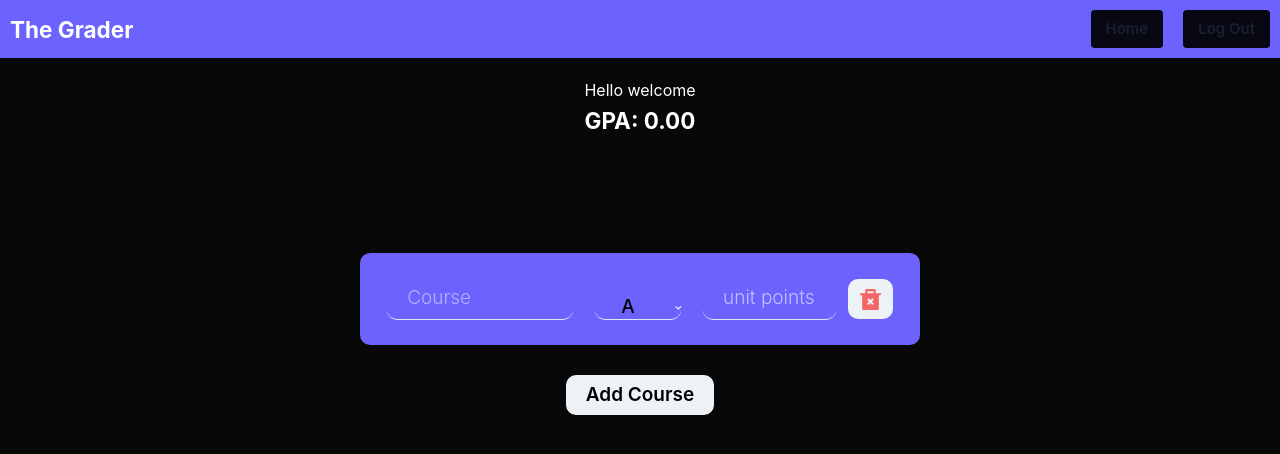
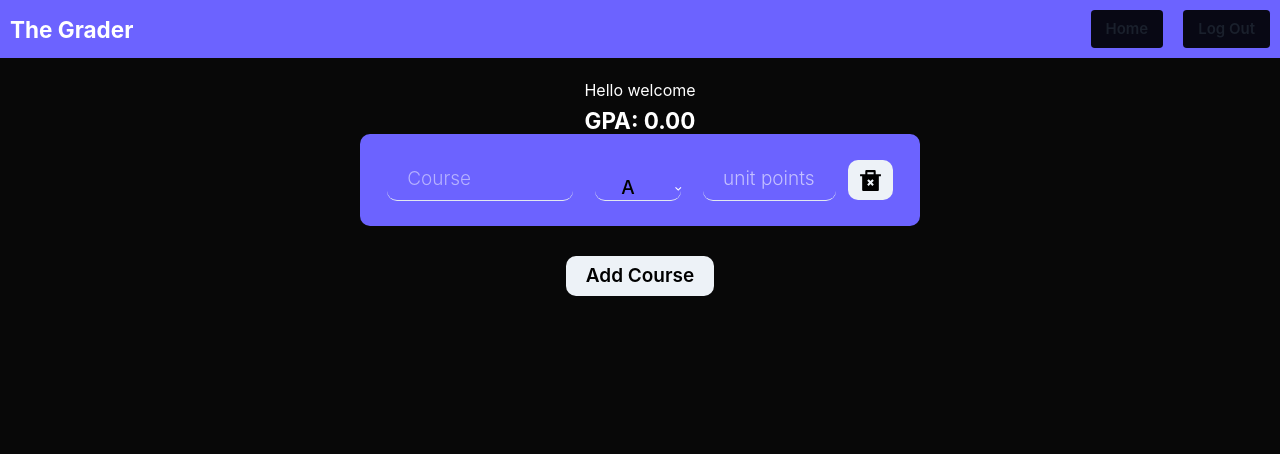
Before and after one commit to codacdanny/grader, a React (Create React App) app: page /semester in a window 1280 px wide. Shown: the top 454 px of the page. Built offline with nearby package versions, Linux system fonts and the light colour scheme; no server answers.

Commit message:
added delete and add functionalities

```diff
--- a/src/App.js
+++ b/src/App.js
@@ -10,11 +10,13 @@ import ResetPassword from './components/ResetPassword';
 import Semester from './components/Semester';
 //import HomePage from './components/HomePage';
 import theme from './theme';
+import StateHandler from './context/StateHandler';
 
 function App() {
   return (
     <ChakraProvider theme={theme}>
       <UserAuthProvider>
+        <StateHandler>
           <Box mx="auto" overflowX="hidden">
             <Box>
               <Routes>
@@ -36,6 +38,7 @@ function App() {
               </Routes>
             </Box>
           </Box>
+        </StateHandler>
       </UserAuthProvider>
     </ChakraProvider>
   );
--- /dev/null
+++ b/src/components/Courses.js
@@ -0,0 +1,101 @@
+import { Box, Button, Input, Select } from '@chakra-ui/react';
+import React from 'react';
+import { RiDeleteBin2Fill } from 'react-icons/ri';
+import { useHandler } from '../context/StateHandler';
+
+const Courses = ({ course }) => {
+  const { handleDeleteCourse } = useHandler();
+
+  return (
+    <Box
+      bgColor="#6c63ff"
+      display="flex"
+      alignItems="center"
+      justifyContent="space-evenly"
+      w="70%"
+      p="1.5rem"
+      mb="3rem"
+      borderRadius="1rem"
+    >
+      <Input
+        type="text"
+        placeholder="Course"
+        variant="flushed"
+        p="2rem"
+        fontSize="1.9rem"
+        borderRadius="1rem"
+        textColor="white"
+        width="35%"
+        _placeholder={{
+          opacity: '0.5',
+          color: 'white',
+          fontWeight: '300',
+        }}
+      />
+      <Select
+        placeholder=""
+        borderRadius="1rem"
+        textColor="black"
+        fontWeight="medium"
+        textAlign="center"
+        width="20%"
+        mt="1.7rem"
+        p="1rem"
+        fontSize="1.9rem"
+        variant="flushed"
+      >
+        <option value="A" bg="green">
+          A
+        </option>
+        <option value="B">B</option>
+        <option value="C">C</option>
+        <option value="D">D</option>
+        <option value="E">E</option>
+        <option value="F">F</option>
+      </Select>
+
+      {/* <select>
+            <option value="A">A</option>
+            <option value="B">B</option>
+            <option value="C">C</option>
+            <option value="D">D</option>
+            <option value="E">E</option>
+            <option value="F">F</option>
+          </select> */}
+
+      <Input
+        type="number"
+        placeholder="unit points"
+        variant="flushed"
+        p="2rem"
+        fontSize="1.9rem"
+        borderRadius="1rem"
+        textColor="white"
+        width="25%"
+        _placeholder={{
+          opacity: '0.6',
+          color: 'white',
+          fontWeight: '300',
+        }}
+      />
+      <Button
+        fontSize="2.5rem"
+        py="2rem"
+        color="black"
+        borderRadius="1rem"
+        aria-label="delete item"
+        onClick={() => handleDeleteCourse(course.id)}
+        _hover={{
+          color: 'red.400',
+        }}
+        _active={{
+          color: 'red.400',
+        }}
+      >
+        <RiDeleteBin2Fill />
+      </Button>
+    </Box>
+  );
+};
+
+export default Courses;
--- a/src/components/Semester.js
+++ b/src/components/Semester.js
@@ -1,21 +1,15 @@
 import React from 'react';
-import {
-  Box,
-  Button,
-  Flex,
-  Heading,
-  Input,
-  Select,
-  Text,
-} from '@chakra-ui/react';
-import { RiDeleteBin2Fill } from 'react-icons/ri';
+import { Box, Button, Flex, Heading, Text } from '@chakra-ui/react';
 import { Link, useNavigate } from 'react-router-dom';
 import { useAuth } from '../context/AuthContext';
+import { useHandler } from '../context/StateHandler';
+import Courses from './Courses';
 
 const Semester = () => {
   const navigate = useNavigate();
   const { user, logOut } = useAuth();
-  console.log('navigated');
+  const { courses, addCourse } = useHandler();
+
   const handleLogout = async () => {
     try {
       await logOut();
@@ -86,96 +80,21 @@ const Semester = () => {
         display="flex"
         maxWidth="800px"
         // p="3rem"
-        height="50vh"
+        height="100%"
         alignItems="center"
         justifyContent="center"
         flexDirection="column"
       >
-        <Box
-          bgColor="#6c63ff"
-          display="flex"
-          alignItems="center"
-          justifyContent="space-evenly"
-          w="70%"
-          p="1.5rem"
-          mb="3rem"
-          borderRadius="1rem"
-        >
-          <Input
-            type="text"
-            placeholder="Course"
-            variant="flushed"
-            p="2rem"
-            fontSize="1.9rem"
-            borderRadius="1rem"
-            textColor="white"
-            width="35%"
-            _placeholder={{
-              opacity: '0.5',
-              color: 'white',
-              fontWeight: '300',
-            }}
-          />
-          <Select
-            placeholder=""
-            borderRadius="1rem"
-            textColor="black"
-            fontWeight="medium"
-            textAlign="center"
-            width="20%"
-            mt="1.7rem"
-            p="1rem"
-            fontSize="1.9rem"
-            variant="flushed"
-          >
-            <option value="A" bg="green">
-              A
-            </option>
-            <option value="B">B</option>
-            <option value="C">C</option>
-            <option value="D">D</option>
-            <option value="E">E</option>
-            <option value="F">F</option>
-          </Select>
+        {courses.map(course => (
+          <Courses course={course} key={course.id} />
+        ))}
 
-          {/* <select>
-            <option value="A">A</option>
-            <option value="B">B</option>
-            <option value="C">C</option>
-            <option value="D">D</option>
-            <option value="E">E</option>
-            <option value="F">F</option>
-          </select> */}
-
-          <Input
-            type="number"
-            placeholder="unit points"
-            variant="flushed"
-            p="2rem"
-            fontSize="1.9rem"
-            borderRadius="1rem"
-            textColor="white"
-            width="25%"
-            _placeholder={{
-              opacity: '0.6',
-              color: 'white',
-              fontWeight: '300',
-            }}
-          />
-          <Button
-            fontSize="2.5rem"
-            py="2rem"
-            color="red.400"
-            borderRadius="1rem"
-          >
-            <RiDeleteBin2Fill />
-          </Button>
-        </Box>
         <Button
           p="2rem"
           fontSize="1.9rem"
           borderRadius="1rem"
           textColor="black"
+          onClick={() => addCourse(courses.id)}
         >
           Add Course
         </Button>
--- /dev/null
+++ b/src/components/Year.js
@@ -0,0 +1,72 @@
+import { Box, Button, Flex, Input } from '@chakra-ui/react';
+import React from 'react';
+import { Link } from 'react-router-dom';
+import { RiDeleteBin2Fill } from 'react-icons/ri';
+import { useHandler } from '../context/StateHandler';
+
+const Year = ({ item }) => {
+  const { handleDelete } = useHandler();
+
+  return (
+    <Box
+      bgColor="#6c63ff"
+      display="flex"
+      alignItems="center"
+      justifyContent="space-between"
+      w="70%"
+      p="1.5rem"
+      mb="3rem"
+      borderRadius="1rem"
+    >
+      <Input
+        type="text"
+        placeholder="First year"
+        variant="flushed"
+        p="2rem"
+        fontSize="1.9rem"
+        borderRadius="1rem"
+        textColor="white"
+        width="30%"
+        required
+        // value={newItem}
+        // onChange={e => setNewItem(e.target.value)}
+        _placeholder={{
+          opacity: '0.6',
+          color: 'white',
+          fontWeight: '300',
+        }}
+      />
+
+      <Flex columnGap=".7rem" alignItems="center">
+        <Link to="/semester">
+          <Button
+            p="2rem"
+            fontSize="1.9rem"
+            borderRadius="1rem"
+            textColor="black"
+          >
+            Open
+          </Button>
+        </Link>
+        <Button
+          fontSize="2.5rem"
+          py="2rem"
+          color="black"
+          aria-label="delete item"
+          borderRadius="1rem"
+          onClick={() => handleDelete(item.id)}
+          _hover={{
+            color: 'red.400',
+          }}
+          _active={{
+            color: 'red.400',
+          }}
+        >
+          <RiDeleteBin2Fill role="button" />
+        </Button>
+      </Flex>
+    </Box>
+  );
+};
+
+export default Year;
--- a/src/context/AuthContext.js
+++ b/src/context/AuthContext.js
@@ -20,7 +20,6 @@ export function UserAuthProvider({ children }) {
     return createUserWithEmailAndPassword(auth, email, password);
   }
   function login(email, password) {
-    console.log('singin in');
     return signInWithEmailAndPassword(auth, email, password);
   }
   function logOut() {
@@ -42,7 +41,6 @@ export function UserAuthProvider({ children }) {
   }
   useEffect(() => {
     const unsubscribe = onAuthStateChanged(auth, currentUser => {
-      console.log('custom hook');
       if (currentUser) localStorage.setItem('login', true);
       setUser(currentUser);
     });
@@ -71,3 +69,4 @@ export function useAuth() {
 }
 
 export default UserAuthProvider;
+// export default FavoritesContext;
--- /dev/null
+++ b/src/context/StateHandler.js
@@ -0,0 +1,97 @@
+import React, { createContext, useContext, useState } from 'react';
+
+export const stateContext = createContext();
+
+const StateHandler = ({ children }) => {
+  const [items, setItems] = useState([
+    {
+      id: 1,
+      item: 'year1',
+    },
+  ]);
+
+  const [courses, setCourses] = useState([
+    {
+      id: 1,
+      course: 'Course101',
+      grade: 'A',
+      unit: 3,
+    },
+  ]);
+
+  const addCourse = course => {
+    const id = courses.length ? courses[courses.length - 1].id + 1 : 1;
+    const myNewCourse = { id, course, grade: 'b', unit: 2 };
+
+    const listCourse = [...courses, myNewCourse];
+    setAndSaveCourses(listCourse);
+
+    console.log(courses);
+  };
+  const addItem = item => {
+    const id = items.length ? items[items.length - 1].id + 1 : 1;
+    const myNewItem = { id, item };
+    const listItems = [...items, myNewItem];
+    setAndSaveItems(listItems);
+  };
+
+  // const [newItem, setNewItem] = useState('');
+
+  const setAndSaveItems = newItems => {
+    setItems(newItems);
+    localStorage.setItem('shoppinglist', JSON.stringify(newItems));
+  };
+  const setAndSaveCourses = newCourses => {
+    setCourses(newCourses);
+    localStorage.setItem('school', JSON.stringify(newCourses));
+  };
+
+  // const handleCheck = id => {
+  //   const listItems = items.map(item =>
+  //     item.id === id ? { ...item, checked: !item.checked } : item
+  //   );
+  //   setAndSaveItems(listItems);
+  // };
+
+  const handleDelete = id => {
+    const listItems = items.filter(item => item.id !== id);
+    setAndSaveItems(listItems);
+  };
+  const handleDeleteCourse = id => {
+    const listCourse = courses.filter(course => course.id !== id);
+    setAndSaveCourses(listCourse);
+  };
+
+  // const handleSubmit = e => {
+  //   if (!newItem) return;
+  //   addItem(newItem);
+  //   setNewItem('');
+  // };
+
+  return (
+    <stateContext.Provider
+      value={{
+        // newItem,
+        // setNewItem,
+        addItem,
+        // handleSubmit,
+        handleDelete,
+        handleDeleteCourse,
+        items,
+        setItems,
+        setAndSaveItems,
+        courses,
+        addCourse,
+        setAndSaveCourses,
+      }}
+    >
+      {children}
+    </stateContext.Provider>
+  );
+};
+
+export function useHandler() {
+  return useContext(stateContext);
+}
+
+export default StateHandler;
```
Also changed, not shown: src/components/Profile.js (+14 -52 lines), src/theme.js (+0 -9 lines), src/context/AuthReducer.js (deleted). Lines whose indentation alone changed are shown as unchanged.
